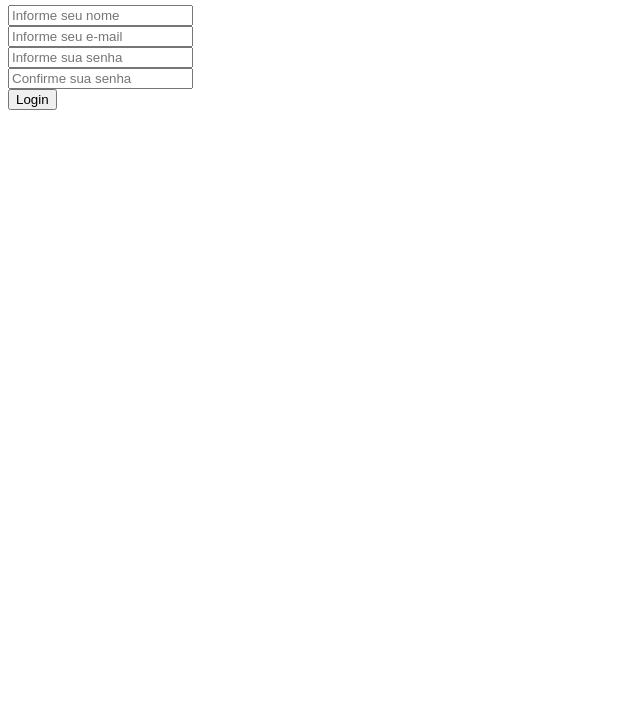
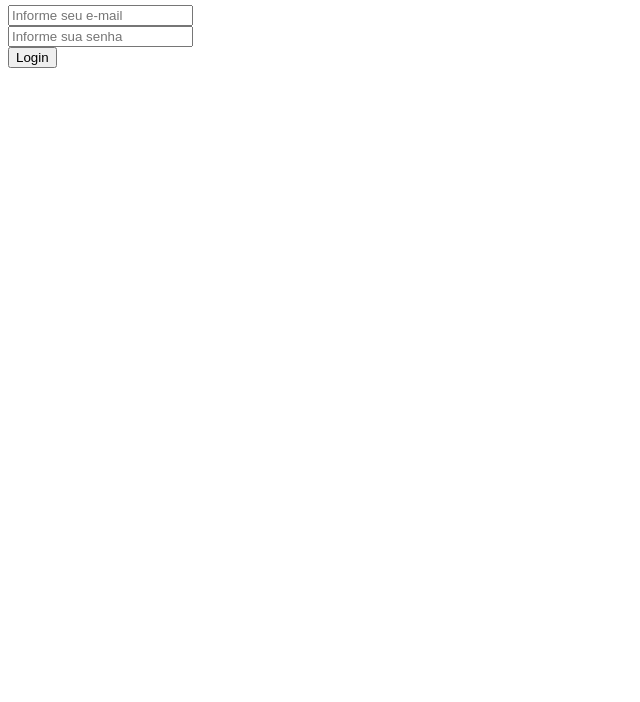
Before and after one commit to assi23/primeira-aps-unifebe, a plain HTML site: page login.html in a window 1280 px wide. Shown: the part 98-800 px from the top of the page, without its empty margins (0-640 px from the left). Drawn offline with Linux system fonts and the light colour scheme.

Commit message:
fix: fields of login

```diff
--- a/login.html
+++ b/login.html
@@ -16,10 +16,8 @@
 
     <form action="index.html">
         <h2>Login</h2>
-        <input type="text" placeholder="Informe seu nome"> <br>
         <input type="text" placeholder="Informe seu e-mail"> <br>
         <input type="text" placeholder="Informe sua senha"> <br>
-        <input type="text" placeholder="Confirme sua senha"> <br>
         <button>Login</button>
     </form>
 
```
